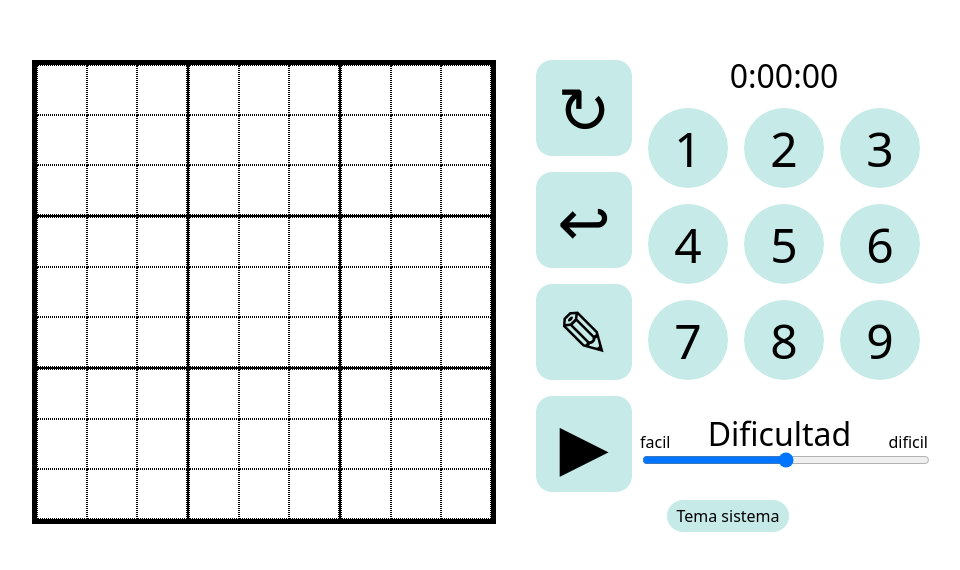
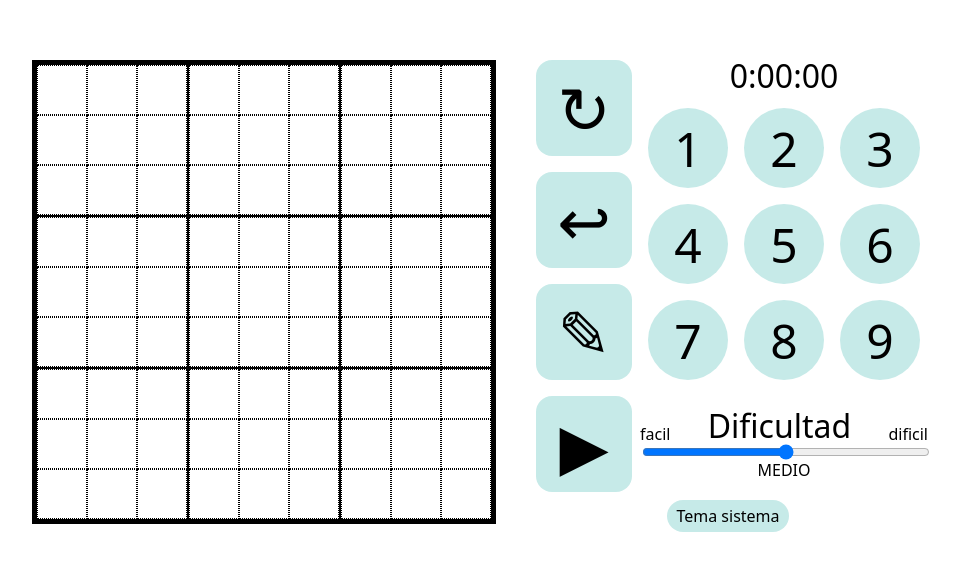
Before and after one commit to sebapereira111/sudoku, a React app: page / in a window 1280 px wide. Shown: the part 108-678 px from the top of the page, without its empty margins (160-1120 px from the left). Built offline with nearby package versions, Linux system fonts and the light colour scheme; the HTML template or start-up script is replaced by a standard one.

Commit message:
Se agrega indicador de dificultad elegida debajo del slider

```diff
--- a/src/components/controles/Controles.css
+++ b/src/components/controles/Controles.css
@@ -76,6 +76,11 @@
     width: 100%;
 }
 
+.indicador-dificultad {
+    display: flex;
+    justify-content: center;
+}
+
 .visible {
     display: inline-block;
 }
--- a/src/components/controles/Controles.jsx
+++ b/src/components/controles/Controles.jsx
@@ -179,6 +179,9 @@ function Controles({ tema, setTema, setDark, completado, setCompletado }) {
                             onChange={handleChange}
                             onClick={handleSliderClick}
                             step="1" />
+                            <div className='indicador-dificultad'>
+                                <span>{(dificultad < 40) ? 'FACIL' : ((dificultad < 50) ? 'MEDIO' : 'DIFICIL')}</span>
+                            </div>
                     </div>
                 </div>
                 <div className='contenedor-otros'>
```
